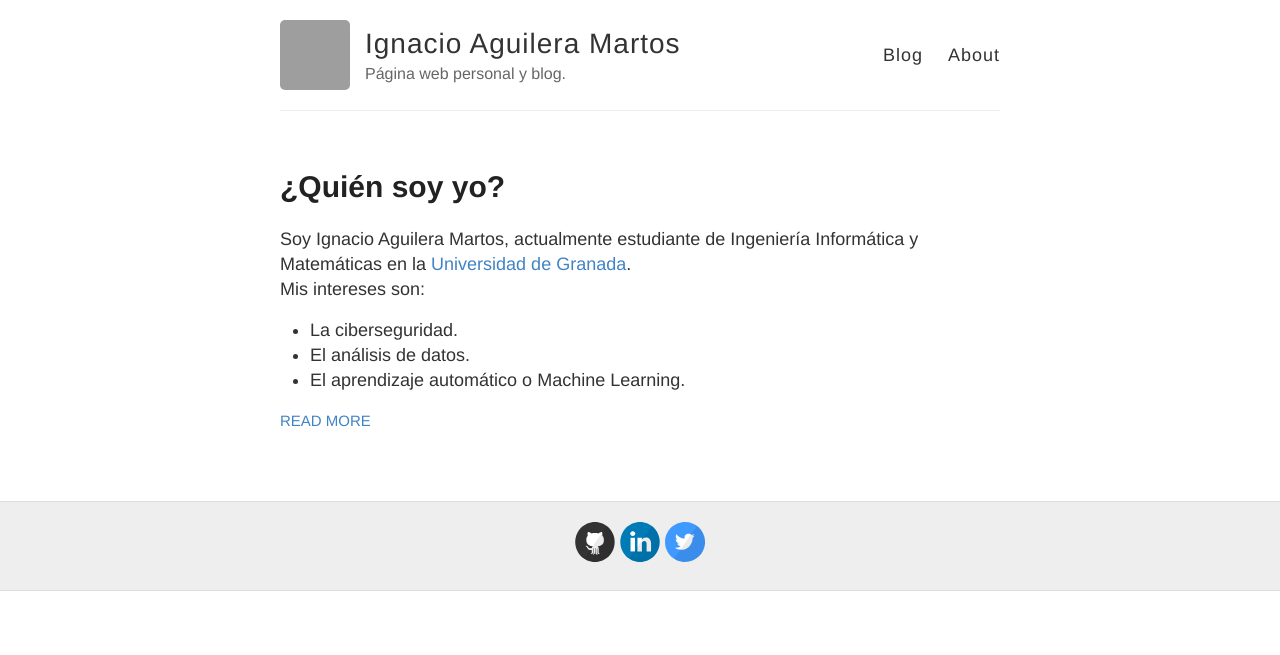
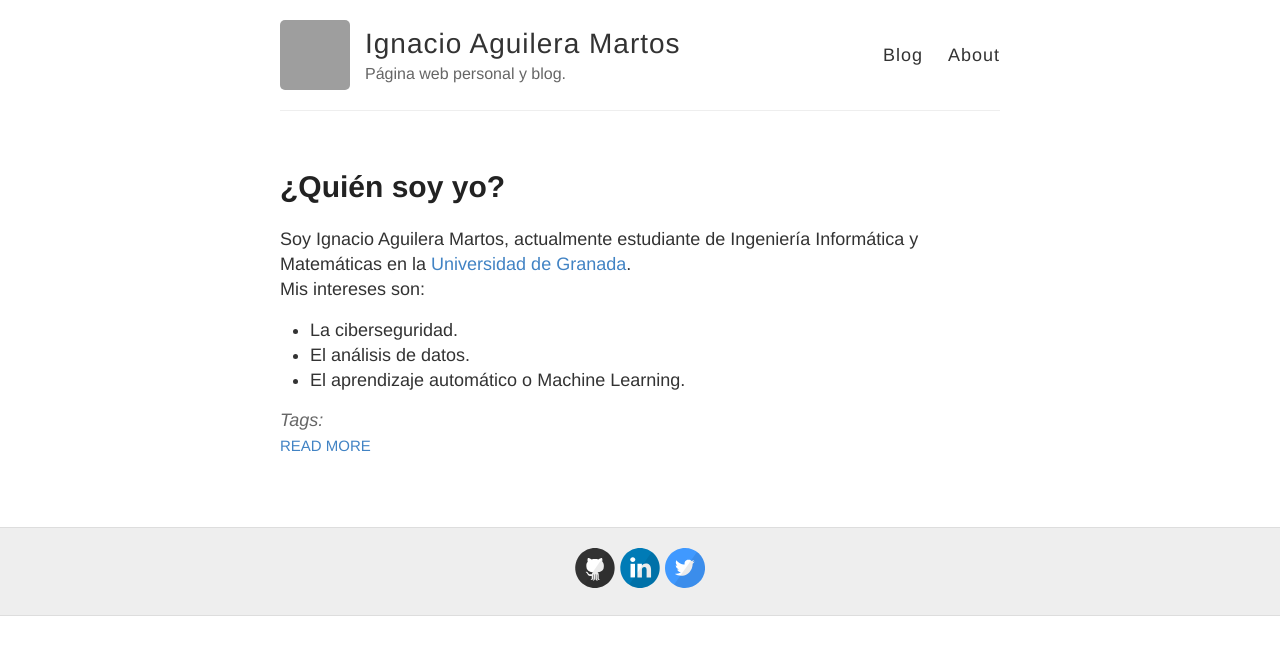
Before and after one commit to nacheteam/nacheteam.github.io, a Jekyll site: the page built from index.html, in a window 1280 px wide. Shown: the top 655 px of the page. Built offline with Jekyll 4.4.1, drawn with Linux system fonts in a browser that asks for light colours; grey boxes are pictures that could not be loaded.

Commit message:
Muestra las etiquetas de los posts

```diff
--- a/index.html
+++ b/index.html
@@ -11,6 +11,9 @@ layout: default
       <div class="entry">
         {{ post.excerpt }}
       </div>
+      <div class="categories">
+          <i>Tags: {{ page.categories }}</i>
+      </div>
 
       <a href="{{ site.baseurl }}{{ post.url }}" class="read-more">Read More</a>
     </article>
```
